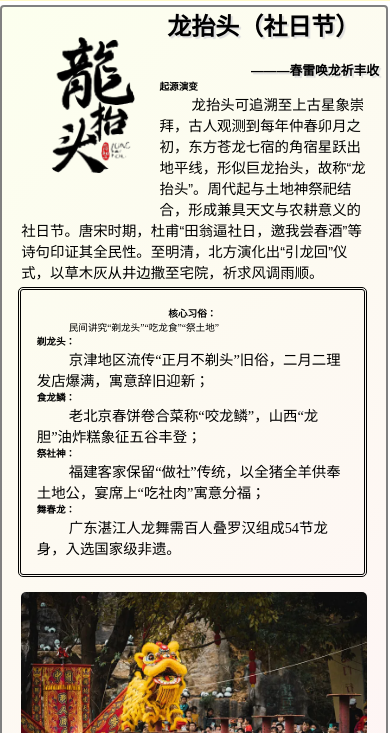
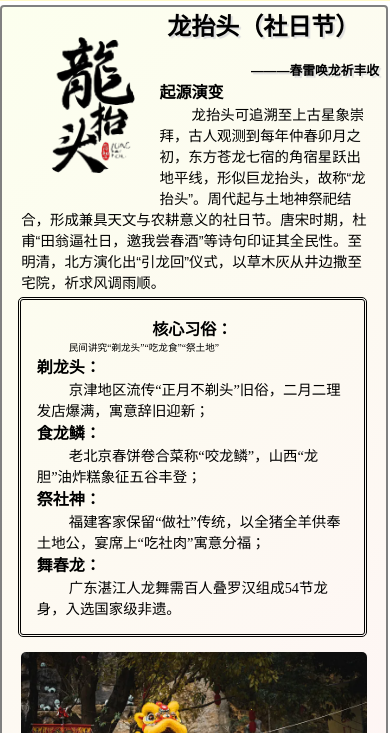
Before and after one commit to HYH-gh/suishi, a plain HTML site: page html/01.html in a window 390 px wide. Shown: the part 111-844 px from the top of the page. Drawn offline with Linux system fonts and the light colour scheme.

Commit message:
Update public.css

```diff
--- a/css/public.css
+++ b/css/public.css
@@ -455,7 +455,7 @@ mark {
 	}
 
 	.main-part-content h4{
-		font-size: 0.6rem;
+		font-size: 1rem;
 	}
 
 	.main-part-content p{
@@ -472,7 +472,7 @@ mark {
 	}
 
 	.main-part-content .side-list h5{
-		font-size: 0.6rem;
+		font-size: 1rem;
 	}
 
 	.main-part-content .side-list p{
```
